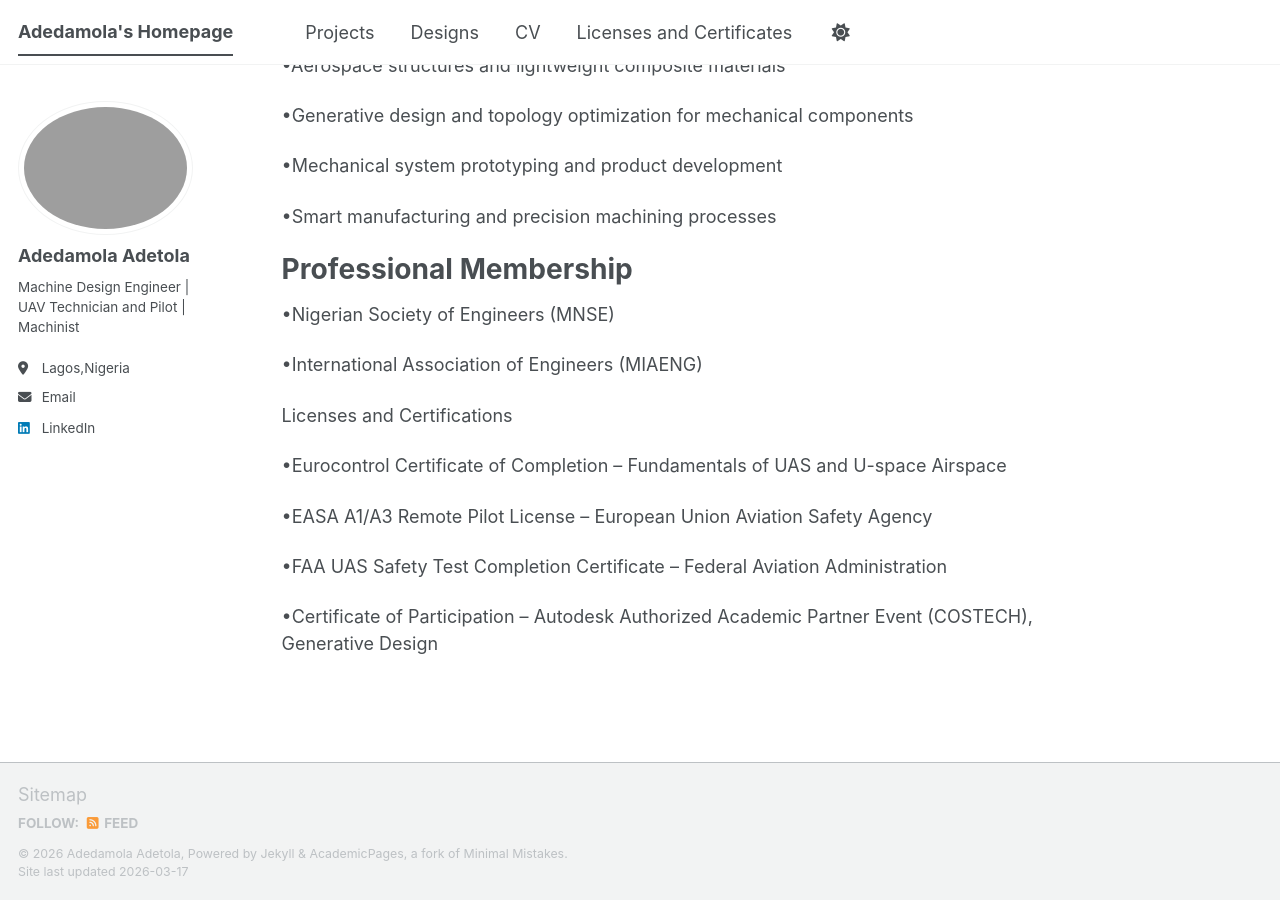
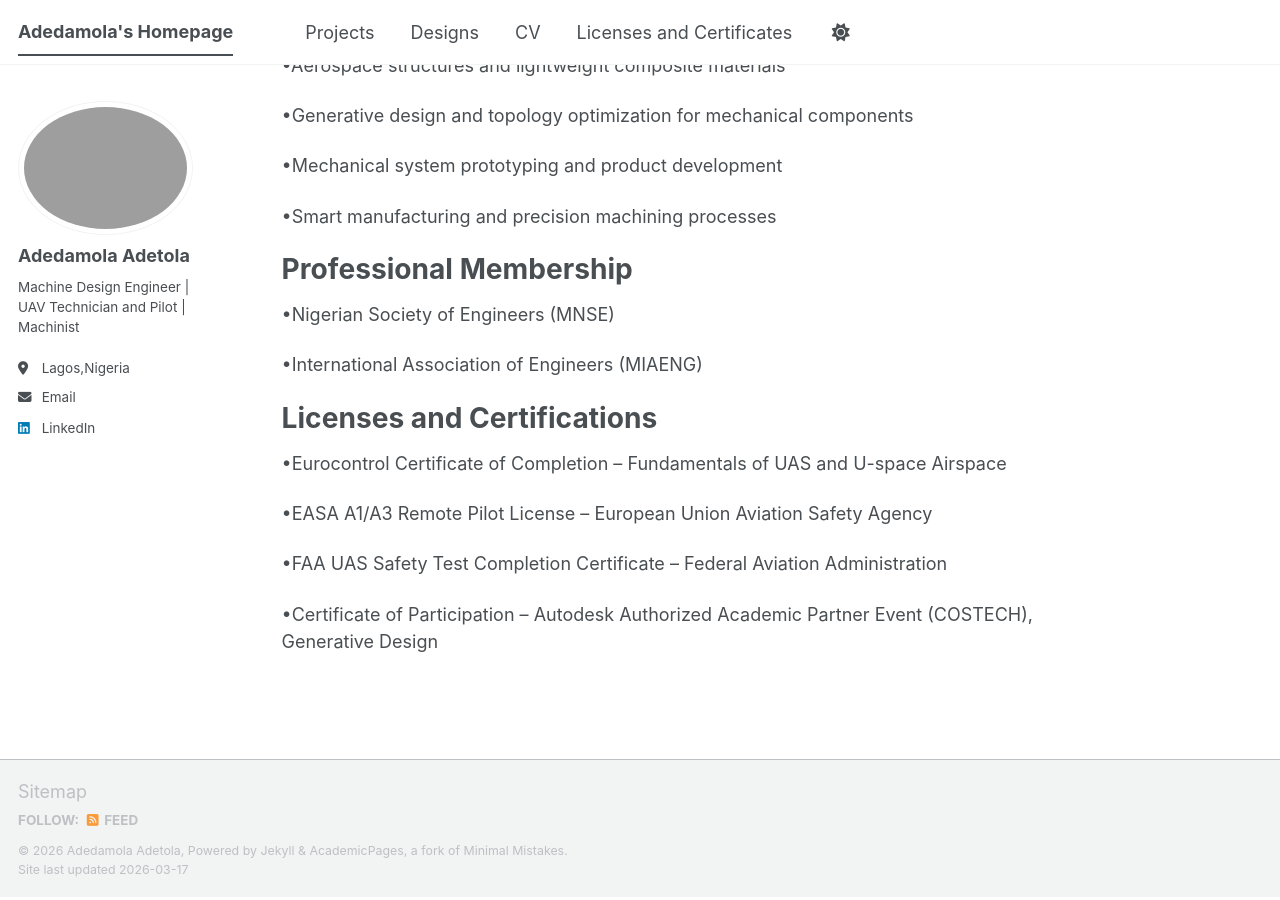
Before and after one commit to Adedam100/Adedam100.github.io, a Jekyll site: the page built from _pages/about.md, in a window 1280 px wide and 900 px high, scrolled down 638 px. Built offline with Jekyll 4.4.1, drawn with Linux system fonts in a browser that asks for light colours; a script bundle is joined from its source files by our own code; library files that are not in the unit come from our copies.

```diff
--- a/_pages/about.md
+++ b/_pages/about.md
@@ -36,7 +36,7 @@ I am open to collaborations in manufacturing, machining, and Aerial Robotics res
 •International Association of Engineers (MIAENG)
 
 
-Licenses and Certifications
+<h1>Licenses and Certifications</h1>
 
 •Eurocontrol Certificate of Completion – Fundamentals of UAS and U-space 	Airspace
 
```
